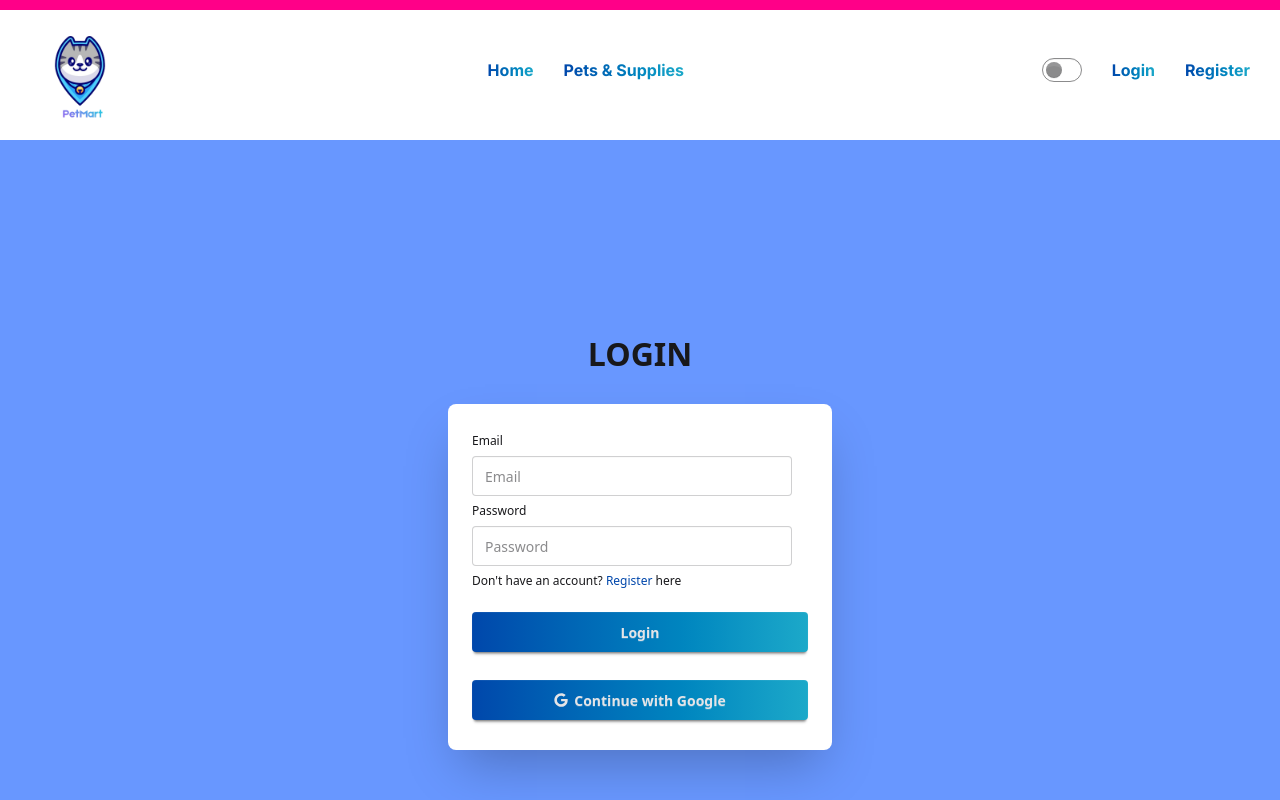
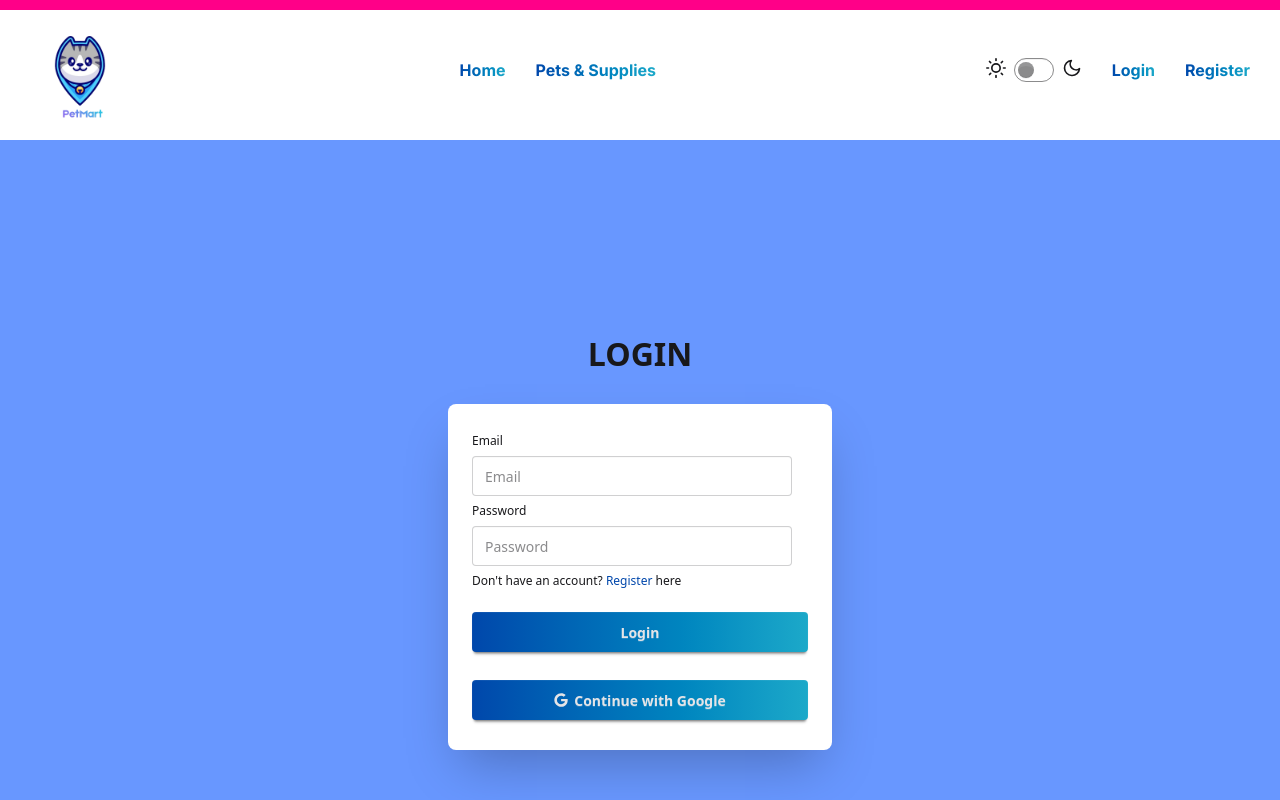
Before and after one commit to Samioul51/PawMart_Client, a React (Vite) app: page /login in a window 1280 px wide. Shown: the top 800 px of the page. Built offline with nearby package versions, Linux system fonts and the light colour scheme; no server answers.

Commit message:
Dark mode feature enhanced

```diff
--- a/src/Components/Navbar.jsx
+++ b/src/Components/Navbar.jsx
@@ -7,19 +7,19 @@
 const Navbar = () => {
     const { user, logout } = use(AuthContext);
 
-    const [theme,setTheme]=useState(localStorage.getItem("theme")|| "light");
+    const [theme, setTheme] = useState(localStorage.getItem("theme") || "light");
 
-    useEffect(()=>{
-        const html=document.querySelector("html");
-        html.setAttribute("data-theme",theme);
-        localStorage.setItem("theme",theme)
-    },[theme])
+    useEffect(() => {
+        const html = document.querySelector("html");
+        html.setAttribute("data-theme", theme);
+        localStorage.setItem("theme", theme)
+    }, [theme])
 
     const handleOpenModal = () => document.getElementById("my_modal_5").showModal();
     const handleCloseModal = () => document.getElementById("my_modal_5").close();
 
-    const handleTheme=(checked)=>{
-        setTheme(checked?"dark":"light");
+    const handleTheme = (checked) => {
+        setTheme(checked ? "dark" : "light");
     }
 
     const handleLogout = () => {
@@ -58,11 +58,37 @@
                 }
             </div>
             <div className='flex flex-col items-center lg:flex-row gap-[30px]'>
-                <input
-                    onChange={(e) => handleTheme(e.target.checked)}
-                    type="checkbox"
-                    defaultChecked={localStorage.getItem('theme') === "dark"}
-                    className="toggle" />
+                <label className="flex cursor-pointer gap-2">
+                    <svg
+                        xmlns="http://www.w3.org/2000/svg"
+                        width="20"
+                        height="20"
+                        viewBox="0 0 24 24"
+                        fill="none"
+                        stroke="currentColor"
+                        strokeWidth="2"
+                        strokeLinecap="round"
+                        strokeLinejoin="round">
+                        <circle cx="12" cy="12" r="5" />
+                        <path
+                            d="M12 1v2M12 21v2M4.2 4.2l1.4 1.4M18.4 18.4l1.4 1.4M1 12h2M21 12h2M4.2 19.8l1.4-1.4M18.4 5.6l1.4-1.4" />
+                    </svg>
+                    <input onChange={(e) => handleTheme(e.target.checked)}
+                        type="checkbox"
+                        defaultChecked={localStorage.getItem('theme') === "dark"} className="toggle theme-controller" />
+                    <svg
+                        xmlns="http://www.w3.org/2000/svg"
+                        width="20"
+                        height="20"
+                        viewBox="0 0 24 24"
+                        fill="none"
+                        stroke="currentColor"
+                        strokeWidth="2"
+                        strokeLinecap="round"
+                        strokeLinejoin="round">
+                        <path d="M21 12.79A9 9 0 1 1 11.21 3 7 7 0 0 0 21 12.79z"></path>
+                    </svg>
+                </label>
                 {
                     user ? (
                         <>
```
